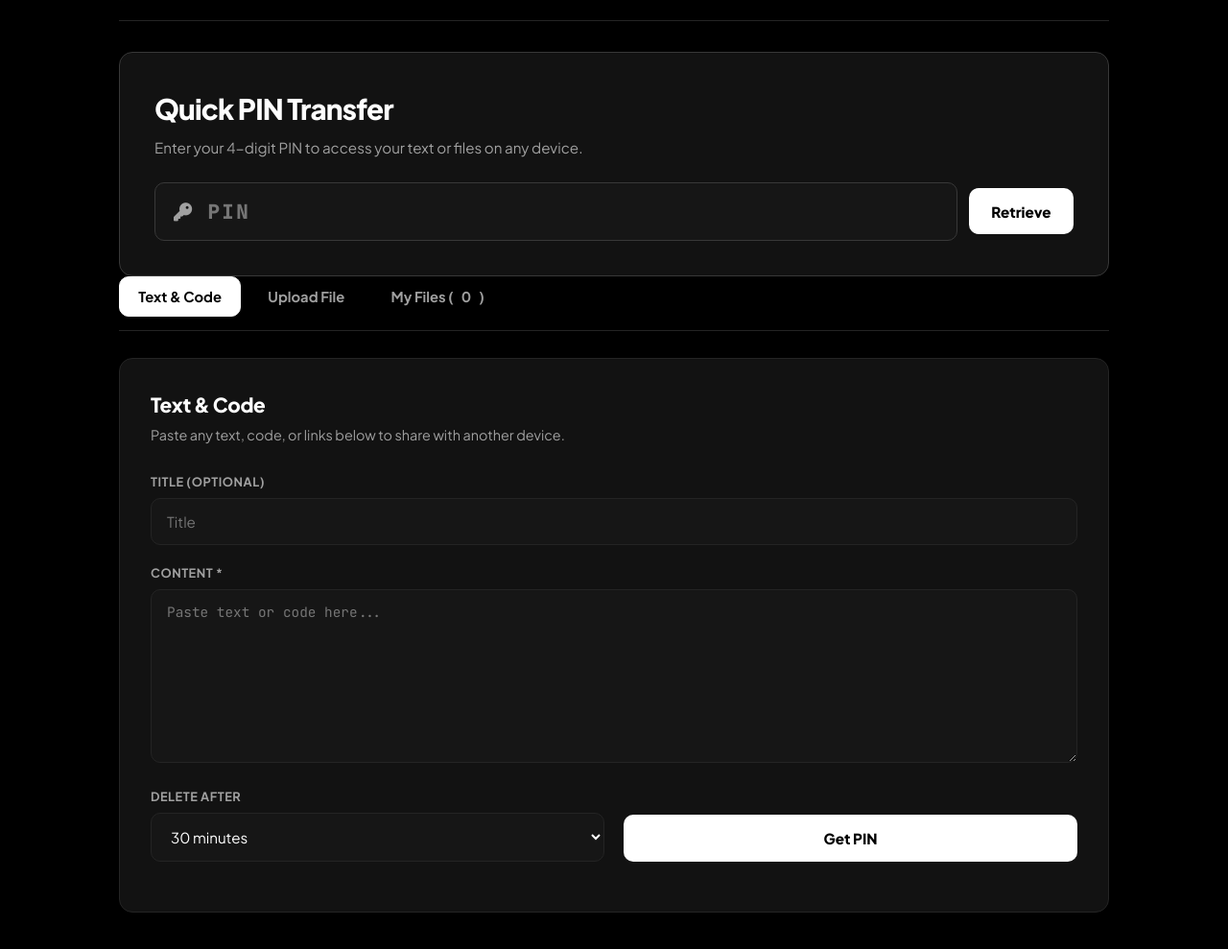
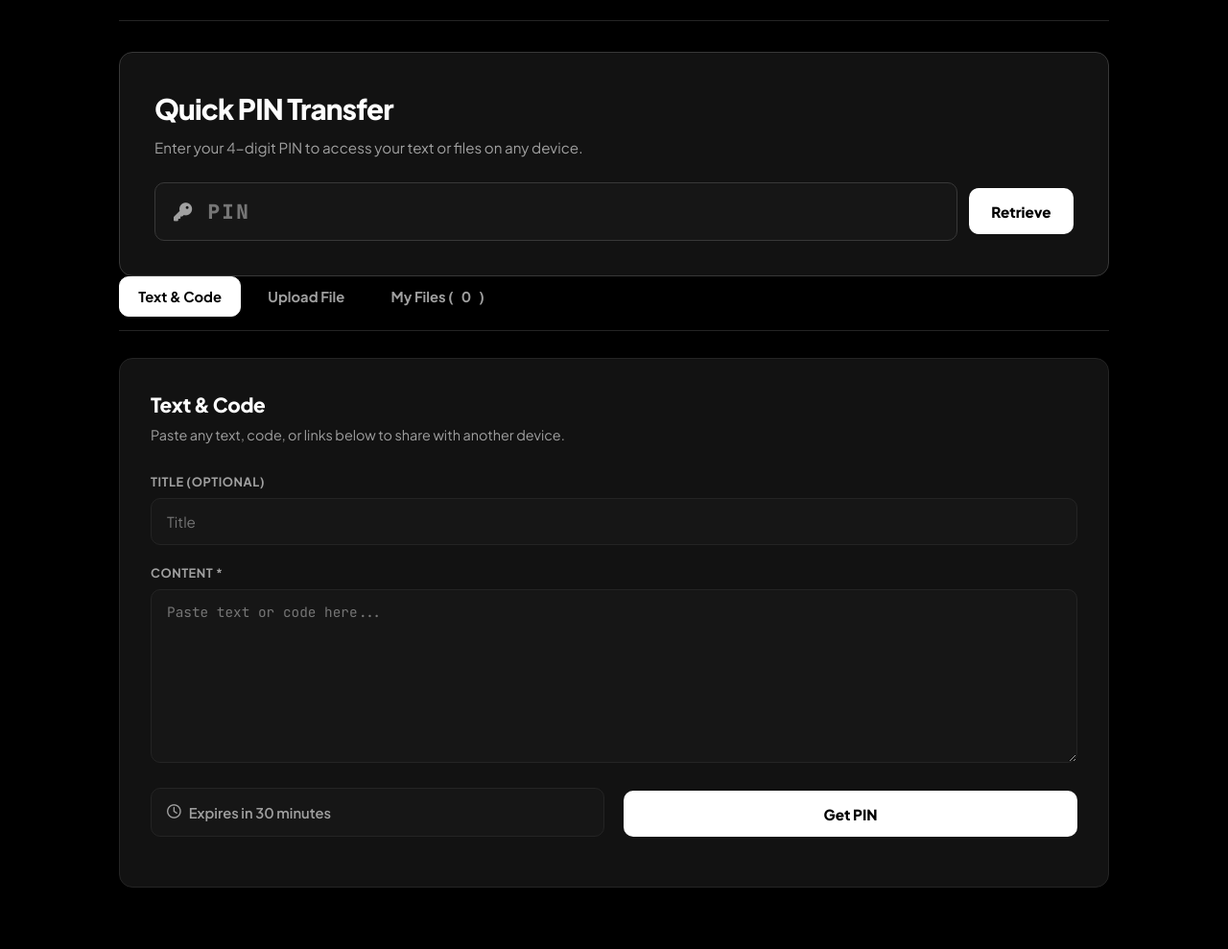
Before and after one commit to avadhootsavle/clipboard, a website: page public/index.html in a window 1280 px wide. Shown: the part 101-1090 px from the top of the page at 96% size. Drawn offline with Linux system fonts and the light colour scheme; no server answers.

Commit message:
Replace expiration select dropdown with clean static 'Expires in 30 minutes' notice badge

```diff
--- a/public/index.html
+++ b/public/index.html
@@ -108,11 +108,11 @@
           </div>
 
           <div class="form-row">
-            <div class="form-group col">
-              <label for="textExpiry">Delete After</label>
-              <select id="textExpiry" class="form-control">
-                <option value="30" selected>30 minutes</option>
-              </select>
+            <div class="form-group col btn-align-end">
+              <div class="expiry-notice">
+                <i class="fa-regular fa-clock"></i> Expires in 30 minutes
+              </div>
+              <input type="hidden" id="textExpiry" value="30" />
             </div>
             <div class="form-group col btn-align-end">
               <button type="submit" class="btn btn-primary btn-block">
@@ -163,11 +163,11 @@
           </div>
 
           <div class="form-row">
-            <div class="form-group col">
-              <label for="fileExpiry">Delete After</label>
-              <select id="fileExpiry" class="form-control">
-                <option value="30" selected>30 minutes</option>
-              </select>
+            <div class="form-group col btn-align-end">
+              <div class="expiry-notice">
+                <i class="fa-regular fa-clock"></i> Expires in 30 minutes
+              </div>
+              <input type="hidden" id="fileExpiry" value="30" />
             </div>
             <div class="form-group col btn-align-end">
               <button type="submit" class="btn btn-primary btn-block" id="btnUploadSubmit">
--- a/public/style.css
+++ b/public/style.css
@@ -375,10 +375,26 @@ textarea.form-control {
   resize: vertical;
 }
 
+.expiry-notice {
+  width: 100%;
+  background: var(--bg-input);
+  border: 1px solid var(--border-subtle);
+  border-radius: var(--radius-md);
+  padding: 0.85rem 1rem;
+  color: var(--text-secondary);
+  font-family: var(--font-sans);
+  font-size: 0.92rem;
+  font-weight: 600;
+  display: flex;
+  align-items: center;
+  gap: 8px;
+}
+
 .code-font {
   font-family: var(--font-mono);
   font-size: 0.9rem;
 }
+
 
 .form-row {
   display: flex;
```
